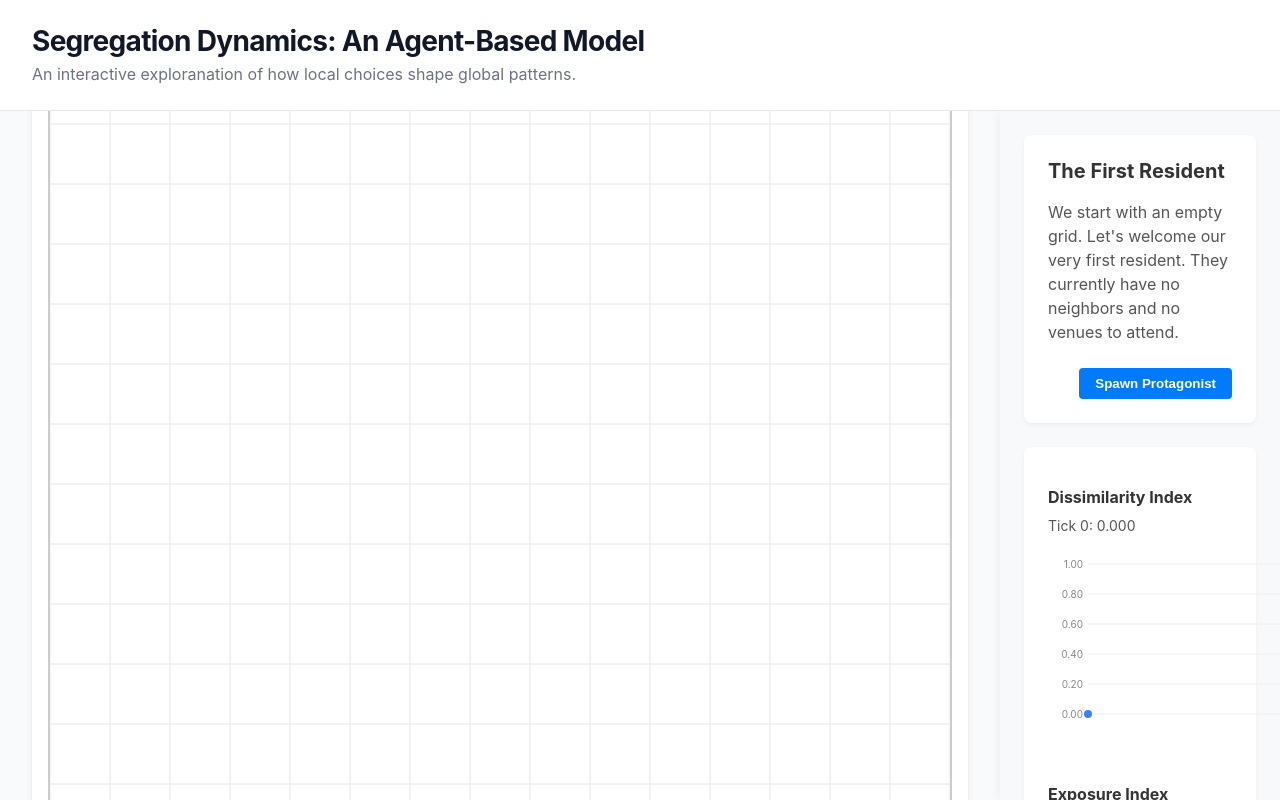
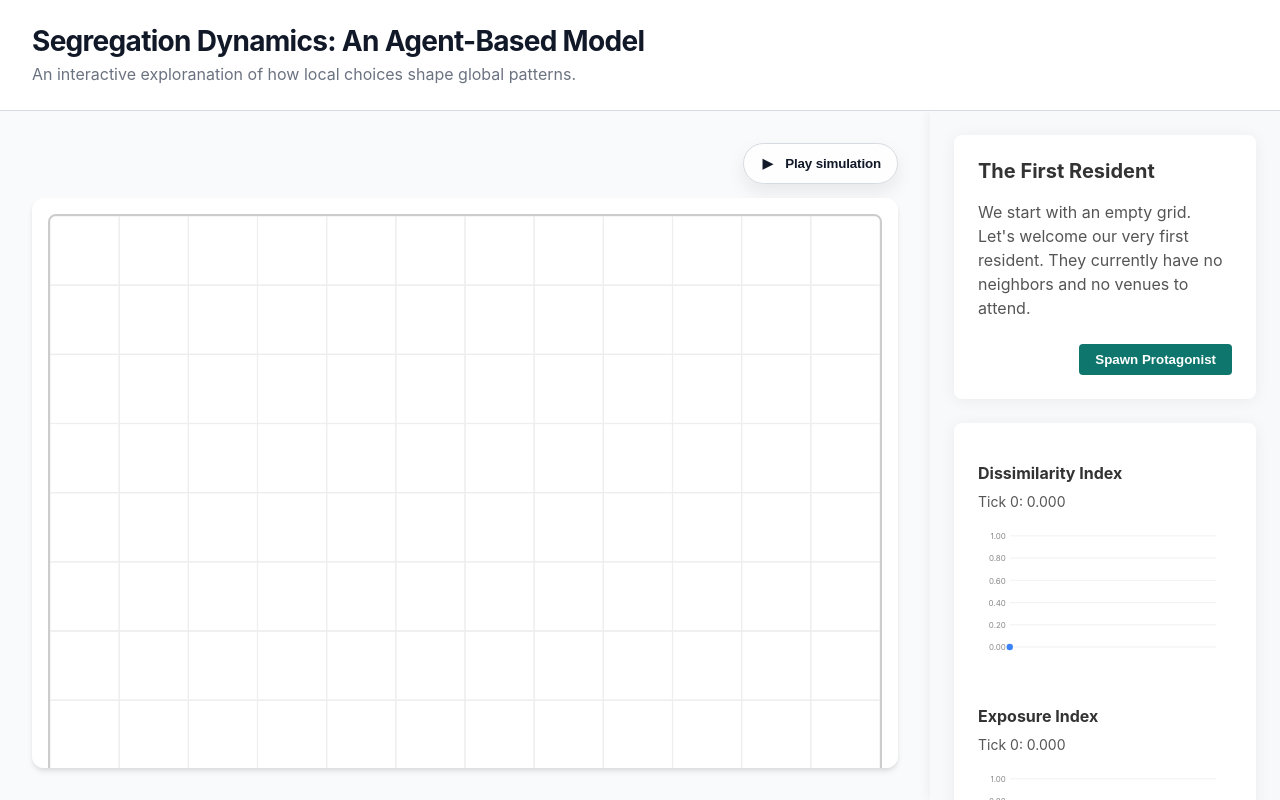
Before and after one commit to vvseva/seeing-venue-seg, a SvelteKit app: page / in a window 1280 px wide. Built offline with nearby package versions, Linux system fonts and the light colour scheme.

Commit message:
codex 5.3 venues genration and movement fixed

```diff
--- a/src/app.css
+++ b/src/app.css
@@ -2,13 +2,19 @@
    1. BASE & TYPOGRAPHY
    ========================================= */
 :root {
-  --primary-color: #007bff;
-  --primary-hover: #0056b3;
-  --bg-color: #f0f2f5;
+  box-sizing: border-box;
+  --primary-color: #0f766e;
+  --primary-hover: #115e59;
+  --bg-color: #eef2f2;
   --panel-bg: #ffffff;
   --text-main: #111827;
   --text-muted: #6b7280;
-  --border-color: #e5e7eb;
+  --border-color: #d6dbe1;
+  --shadow-soft: 0 12px 28px rgba(15, 23, 42, 0.08);
+}
+
+*, *::before, *::after {
+  box-sizing: inherit;
 }
 
 body, html {
@@ -16,8 +22,8 @@ body, html {
   padding: 0;
   font-family: -apple-system, BlinkMacSystemFont, "Segoe UI", Roboto, Helvetica, Arial, sans-serif;
   background-color: var(--bg-color);
-  height: 100vh;
-  overflow: hidden; /* Prevents scrolling in kiosk/museum environment */
+  min-height: 100vh;
+  overflow: hidden;
 }
 
 h1 {
@@ -53,7 +59,7 @@ p {
   max-width: 1400px;
   margin: 0 auto;
   background-color: var(--panel-bg);
-  box-shadow: 0 0 20px rgba(0,0,0,0.05);
+  box-shadow: var(--shadow-soft);
 }
 
 .exhibit-header {
@@ -72,6 +78,7 @@ p {
   display: flex;
   flex: 1;
   overflow: hidden;
+  min-height: 0;
 }
 
 /* Sidebar Structure */
@@ -79,7 +86,8 @@ p {
   display: flex;
   flex-direction: column;
   gap: 1.5rem;
-  width: 350px;
+  width: min(350px, 38vw);
+  min-width: 300px;
   height: 100%;
   background: #f8f9fa;
   padding: 1.5rem;
@@ -92,7 +100,8 @@ p {
   background: var(--panel-bg);
   border-radius: 8px;
   padding: 1.5rem;
-  box-shadow: 0 2px 4px rgba(0,0,0,0.05);
+  box-shadow: 0 2px 16px rgba(15, 23, 42, 0.06);
+  min-width: 0;
 }
 
 .charts-panel {
@@ -139,13 +148,58 @@ p {
 .simulation-canvas {
   flex: 1;
   display: flex;
+  flex-direction: column;
   align-items: center;
   justify-content: center;
+  gap: 0.85rem;
   background-color: #f9fafb;
   padding: 2rem;
+  min-width: 0;
+  min-height: 0;
+}
+
+.simulation-controls {
+  display: flex;
+  justify-content: flex-end;
+  width: min(100%, 940px);
+}
+
+.simulation-toggle {
+  display: inline-flex;
+  align-items: center;
+  gap: 0.6rem;
+  border: 1px solid var(--border-color);
+  background: rgba(255, 255, 255, 0.9);
+  color: var(--text-main);
+  padding: 0.75rem 1rem;
+  border-radius: 999px;
+  font-weight: 700;
+  letter-spacing: -0.01em;
+  cursor: pointer;
+  box-shadow: 0 8px 18px rgba(15, 23, 42, 0.08);
+  transition: transform 0.18s ease, box-shadow 0.18s ease, background 0.18s ease;
+}
+
+.simulation-toggle:hover:not(:disabled) {
+  transform: translateY(-1px);
+  box-shadow: 0 12px 22px rgba(15, 23, 42, 0.12);
+}
+
+.simulation-toggle:disabled {
+  cursor: progress;
+  opacity: 0.7;
+}
+
+.control-icon {
+  width: 1rem;
+  display: inline-flex;
+  justify-content: center;
 }
 
 .grid-wrapper {
+  width: 100%;
+  max-width: 100%;
+  overflow: auto;
   background: white;
   padding: 1rem;
   border-radius: 12px;
@@ -157,6 +211,10 @@ p {
   background-color: #fff;
   touch-action: none; /* Prevents mobile page-refresh pull while dragging */
   border-radius: 8px;
+  display: block;
+  width: min(100%, 900px);
+  height: auto;
+  max-width: 100%;
 }
 
 .grid-cell {
@@ -173,37 +231,49 @@ p {
 }
 
 .venue {
-  transition: filter 0.2s;
+  transition: transform 180ms cubic-bezier(0.22, 1, 0.36, 1), filter 0.2s;
 }
 .venue.draggable {
   cursor: grab;
 }
-.venue.draggable:active, :global(.dragging) {
+.venue.hovered rect {
+  opacity: 0.38;
+}
+.venue.hovered {
+  filter: drop-shadow(0px 10px 16px rgba(15, 23, 42, 0.12));
+}
+.venue.draggable:active {
   cursor: grabbing;
   filter: drop-shadow(0px 8px 12px rgba(0,0,0,0.4));
 }
 
+.dragging {
+  cursor: grabbing;
+}
+
 .agent {
-  transition: opacity 0.2s;
+  transition: transform 180ms cubic-bezier(0.22, 1, 0.36, 1), opacity 0.2s;
 }
 
 .agent.draggable {
   cursor: grab;
 }
 
-.agent.draggable:active, :global(.dragging) {
+.agent.draggable:active {
   cursor: grabbing;
   filter: drop-shadow(2px 4px 6px rgba(0,0,0,0.3));
 }
 
 .emoji {
   user-select: none; /* Prevents the user from accidentally highlighting the text */
+  -webkit-user-select: none;
   pointer-events: none; /* Passes mouse events through to the group for dragging */
 }
 
 /* Charts */
 .chart-container {
   width: 100%;
+  min-width: 0;
 }
 
 .chart-container path {
@@ -214,12 +284,20 @@ p {
   display: flex;
   flex-direction: column;
   gap: 1.25rem;
+  min-width: 0;
 }
 
 .chart-value {
   margin: 0 0 0.5rem;
   font-size: 0.875rem;
   color: #555;
+}
+
+.chart-container svg {
+  display: block;
+  width: 100%;
+  height: auto;
+  overflow: visible;
 }
 
 /* Utility Bar Hover Logic */
@@ -234,14 +312,72 @@ p {
 
   /* Wiggle Animation */
   @keyframes wiggle-anim {
-    0%, 100% { transform: rotate(0deg); }
-    25% { transform: rotate(-12deg); }
-    75% { transform: rotate(12deg); }
+    0%, 100% { transform: translateX(0px) rotate(0deg); }
+    25% { transform: translateX(-1.5px) rotate(-4deg); }
+    75% { transform: translateX(1.5px) rotate(4deg); }
   }
 
   /* Svelte scopes CSS, using :global ensures it applies properly to the SVG group if needed,
      but local scoping works here because the class is directly on the element */
   .wiggle {
-    animation: wiggle-anim 0.3s ease-in-out infinite;
+    animation: wiggle-anim 0.45s ease-in-out infinite;
     transform-origin: center;
+    transform-box: fill-box;
   }
+
+  .spinner {
+    width: 0.9rem;
+    height: 0.9rem;
+    border-radius: 999px;
+    border: 2px solid rgba(17, 24, 39, 0.2);
+    border-top-color: var(--primary-color);
+    animation: spin 0.8s linear infinite;
+  }
+
+  @keyframes spin {
+    to {
+      transform: rotate(360deg);
+    }
+  }
+
+  @media (max-width: 1100px) {
+    .exhibit-content {
+      flex-direction: column;
+    }
+
+    .sidebar {
+      width: 100%;
+      min-width: 0;
+      max-height: 45vh;
+    }
+
+    .simulation-canvas {
+      padding: 1rem;
+    }
+
+    .simulation-controls {
+      justify-content: center;
+    }
+  }
+
+  @media (max-width: 720px) {
+    .exhibit-header,
+    .sidebar,
+    .panel {
+      padding: 1rem;
+    }
+
+    .storyboard .actions {
+      justify-content: stretch;
+    }
+
+    .btn-primary,
+    .simulation-toggle {
+      width: 100%;
+      justify-content: center;
+    }
+
+    .simulation-canvas {
+      padding: 0.75rem;
+    }
+  }
--- a/src/components/charts/LiveCharts.svelte
+++ b/src/components/charts/LiveCharts.svelte
@@ -10,8 +10,8 @@
     title: string;
   };
 
-  const width = 300;
-  const height = 200;
+  const width = 320;
+  const height = 190;
   const margin = { top: 20, right: 20, bottom: 30, left: 40 };
   const innerWidth = width - margin.left - margin.right;
   const innerHeight = height - margin.top - margin.bottom;
@@ -23,6 +23,7 @@
 
   $: metricsHistory = $metricsHistoryStore;
   $: latestMetric = metricsHistory.at(-1);
+  let hoveredMetric: { key: MetricKey; metric: SegregationMetrics } | null = null;
 
   function createXScale(history: SegregationMetrics[]) {
     return d3.scaleLinear()
@@ -51,6 +52,29 @@
   function getMetricValue(metric: SegregationMetrics, metricKey: MetricKey) {
     return metric[metricKey];
   }
+
+  function getClosestMetric(history: SegregationMetrics[], metricKey: MetricKey, pointerX: number) {
+    if (history.length === 0) return null;
+
+    const xScale = createXScale(history);
+    const domainX = xScale.invert(pointerX);
+    const bisectTick = d3.bisector((metric: SegregationMetrics) => metric.tick).center;
+    const index = bisectTick(history, domainX);
+    const metric = history[index] ?? history.at(-1);
+
+    return metric ? { key: metricKey, metric } : null;
+  }
+
+  function handlePointerMove(event: PointerEvent, history: SegregationMetrics[], metricKey: MetricKey) {
+    const svg = event.currentTarget as SVGSVGElement;
+    const rect = svg.getBoundingClientRect();
+    const relativeX = ((event.clientX - rect.left) / rect.width) * innerWidth;
+    hoveredMetric = getClosestMetric(history, metricKey, Math.max(0, Math.min(innerWidth, relativeX)));
+  }
+
+  function handlePointerLeave() {
+    hoveredMetric = null;
+  }
 </script>
 
 <div class="charts-stack">
@@ -61,14 +85,23 @@
     <div class="chart-container">
       <h3>{metricConfig.title}</h3>
       <p class="chart-value">
-        {#if latestMetric}
+        {#if hoveredMetric?.key === metricConfig.key}
+          Tick {hoveredMetric.metric.tick}: {getMetricValue(hoveredMetric.metric, metricConfig.key).toFixed(3)}
+        {:else if latestMetric}
           Tick {latestMetric.tick}: {getMetricValue(latestMetric, metricConfig.key).toFixed(3)}
         {:else}
           Waiting for simulation data...
         {/if}
       </p>
 
-      <svg {width} {height}>
+      <svg
+        viewBox={`0 0 ${width} ${height}`}
+        preserveAspectRatio="none"
+        role="img"
+        aria-label={`Interactive chart for ${metricConfig.title}`}
+        on:pointermove={(event) => handlePointerMove(event, metricsHistory, metricConfig.key)}
+        on:pointerleave={handlePointerLeave}
+      >
         <g transform={`translate(${margin.left},${margin.top})`}>
           {#each yScale.ticks(4) as tick}
             <line
@@ -100,6 +133,28 @@
               fill={chartMetricsColorScale(metricConfig.key)}
             />
           {/if}
+
+          {#if hoveredMetric?.key === metricConfig.key}
+            {@const hoveredValue = getMetricValue(hoveredMetric.metric, metricConfig.key)}
+            <line
+              x1={xScale(hoveredMetric.metric.tick)}
+              x2={xScale(hoveredMetric.metric.tick)}
+              y1="0"
+              y2={innerHeight}
+              stroke={chartMetricsColorScale(metricConfig.key)}
+              stroke-dasharray="4 4"
+              stroke-width="1.5"
+              opacity="0.45"
+            />
+            <circle
+              cx={xScale(hoveredMetric.metric.tick)}
+              cy={yScale(hoveredValue)}
+              r="5"
+              fill={chartMetricsColorScale(metricConfig.key)}
+              stroke="white"
+              stroke-width="2"
+            />
+          {/if}
         </g>
       </svg>
     </div>
--- a/src/components/grid/GridWorld.svelte
+++ b/src/components/grid/GridWorld.svelte
@@ -4,6 +4,7 @@
   import type { Agent, ReactionPreview, Venue } from '../../engine/types/models';
   import type { Writable } from 'svelte/store';
   import { currentChapterIndex } from '../../stores/narrativeStore';
+  import { WORLD_HEIGHT, WORLD_WIDTH } from '../../engine/world';
 
   type GridCell = {
     x: number;
@@ -14,8 +15,8 @@
   export let venuesStore: Writable<Venue[]>;
   export let ghostReactionsStore: Writable<ReactionPreview[]>;
 
-  const width = 15;
-  const height = 15;
+  const width = WORLD_WIDTH;
+  const height = WORLD_HEIGHT;
   const cellSize = 60; // Pixels per grid cell
 
   $: svgWidth = width * cellSize;
@@ -30,7 +31,11 @@
   }
 </script>
 
-<svg width={svgWidth} height={svgHeight} class="board">
+<svg
+  viewBox={`0 0 ${svgWidth} ${svgHeight}`}
+  preserveAspectRatio="xMidYMid meet"
+  class="board"
+>
   <g class="layer-grid">
     {#each bgCells as cell}
       <rect x={cell.x * cellSize} y={cell.y * cellSize} width={cellSize} height={cellSize} class="grid-cell" />
@@ -42,6 +47,8 @@
       <VenueVisual
         {venue}
         {cellSize}
+        boardWidth={width}
+        boardHeight={height}
         isDraggable={$currentChapterIndex >= 4}
       />
     {/each}
@@ -52,8 +59,11 @@
       <AgentVisual
         {agent}
         {cellSize}
+        boardWidth={width}
+        boardHeight={height}
         ghostReaction={$ghostReactionsStore.find(r => r.id === agent.id)}
-        isDraggable={$currentChapterIndex <= 1 ? agent.isProtagonist : $currentChapterIndex > 1}
+        isDraggable={$currentChapterIndex <= 2}
+        showProtagonistBadge={$currentChapterIndex <= 1 && agent.id === 'agent_protagonist'}
       />
     {/each}
   </g>
--- a/src/components/narrative/Storyboard.svelte
+++ b/src/components/narrative/Storyboard.svelte
@@ -1,17 +1,17 @@
 <script lang="ts">
   import { currentChapter, currentChapterIndex, narrativeActions } from '../../stores/narrativeStore';
-  import { isPlayingStore, simulationActions } from '../../stores/simulationStore';
+  import { isGeneratingVenuesStore, simulationActions } from '../../stores/simulationStore';
 
   const finalChapterIndex = 6; // Updated to match new chapter length
 
-  function nextPhase() {
+  async function nextPhase() {
     // 1. Fire the specific action if the chapter demands it
     if ($currentChapter.dispatchAction === 'SPAWN_PROTAGONIST') {
       simulationActions.spawnProtagonist();
     } else if ($currentChapter.dispatchAction === 'SPAWN_POPULATION') {
       simulationActions.spawnPopulation();
     } else if ($currentChapter.dispatchAction === 'GENERATE_VENUES') {
-      simulationActions.generateEmergentVenues();
+      await simulationActions.generateEmergentVenues();
     } else if ($currentChapter.dispatchAction === 'PLAY_SIMULATION') {
       simulationActions.play();
     }
@@ -21,14 +21,6 @@
       narrativeActions.next();
     }
   }
-
-  function toggleSimulation() {
-    if ($isPlayingStore) {
-      simulationActions.stop();
-      return;
-    }
-    simulationActions.play();
-  }
 </script>
 
 <div class="storyboard">
@@ -36,13 +28,11 @@
   <p class="content">{$currentChapter.content}</p>
 
   <div class="actions">
-    <button class="btn-primary" on:click={nextPhase}>
+    <button class="btn-primary" on:click={nextPhase} disabled={$isGeneratingVenuesStore}>
+      {#if $isGeneratingVenuesStore}
+        <span class="spinner" aria-hidden="true"></span>
+      {/if}
       {$currentChapter.actionLabel}
     </button>
-    {#if $currentChapter.dispatchAction === 'PLAY_SIMULATION' || $currentChapterIndex > 1}
-      <button class="btn-secondary" on:click={toggleSimulation}>
-        {$isPlayingStore ? 'Pause Simulation' : 'Run Simulation'}
-      </button>
-    {/if}
   </div>
 </div>
--- a/src/engine/SimulationEngine.ts
+++ b/src/engine/SimulationEngine.ts
@@ -8,6 +8,7 @@ import type {
 } from './types/models';
 
 import { calculateMetrics } from './math/masseyDentonMetrics';
+import { WORLD_HEIGHT, WORLD_WIDTH } from './world';
 
 export class SimulationEngine {
   public width: number;
@@ -26,8 +27,8 @@ export class SimulationEngine {
   public tickCount: number;
 
   constructor(config: SimulationConfig = {}) {
-    this.width = config.width ?? 15;
-    this.height = config.height ?? 15;
+    this.width = config.width ?? WORLD_WIDTH;
+    this.height = config.height ?? WORLD_HEIGHT;
     this.density = config.density ?? 0.7;
     this.similarityThreshold = config.similarityThreshold ?? 0.5;
     this.venueBoost = config.venueBoost ?? 0.2;
@@ -61,7 +62,6 @@ export class SimulationEngine {
       color,
       isHappy: true,
       utility: 1,
-      isProtagonist: true,
       currentVenueId: null
     });
 
@@ -92,7 +92,6 @@ export class SimulationEngine {
           color,
           isHappy: false,
           utility: 0,
-          isProtagonist: false,
           currentVenueId: null
         });
         this.grid[y][x] = id;
@@ -204,7 +203,7 @@ export class SimulationEngine {
           const occupantId = this.grid[ny][nx];
 
           if (occupantId && occupantId !== ignoreId) {
-            if (occupantId.startsWith('a_')) {
+            if (occupantId.startsWith('agent_')) {
               const neighbor = this.agents.get(occupantId);
               if (neighbor) {
                 totalNeighbors++;
@@ -275,9 +274,11 @@ export class SimulationEngine {
           if (nx >= 0 && nx < this.width && ny >= 0 && ny < this.height) {
             const neighborId = this.grid[ny][nx];
             if (neighborId) {
-              totalNeighbors++;
-              const neighbor = this.agents.get(neighborId)!;
-              if (neighbor.color === agent.color) sameNeighbors++;
+              const neighbor = this.agents.get(neighborId);
+              if (neighbor) {
+                totalNeighbors++;
+                if (neighbor.color === agent.color) sameNeighbors++;
+              }
             }
           }
         }
@@ -339,7 +340,7 @@ export class SimulationEngine {
         if (nx >= 0 && nx < this.width && ny >= 0 && ny < this.height) {
           const neighborId = this.grid[ny][nx];
 
-          if (neighborId && neighborId.startsWith('a_') && neighborId !== draggedId) {
+          if (neighborId && neighborId.startsWith('agent_') && neighborId !== draggedId) {
             const neighbor = this.agents.get(neighborId);
 
             if (neighbor) {
@@ -388,23 +389,52 @@ export class SimulationEngine {
       this.grid[existingVenue.y][existingVenue.x] = null;
     }
 
-    const targetCell = this.findNearestEmptyCell(preferredX, preferredY);
-    if (!targetCell) {
+    if (!this.isWithinBounds(preferredX, preferredY)) {
       if (existingVenue) {
         this.grid[existingVenue.y][existingVenue.x] = existingVenue.id;
       }
       return null;
     }
 
+    const targetOccupant = this.grid[preferredY][preferredX];
+
+    if (targetOccupant && targetOccupant.startsWith('agent_')) {
+      const displacedAgent = this.agents.get(targetOccupant);
+      if (!displacedAgent) {
+        if (existingVenue) {
+          this.grid[existingVenue.y][existingVenue.x] = existingVenue.id;
+        }
+        return null;
+      }
+
+      const relocation = this.findRandomEmptyCell(preferredX, preferredY);
+      if (!relocation) {
+        if (existingVenue) {
+          this.grid[existingVenue.y][existingVenue.x] = existingVenue.id;
+        }
+        return null;
+      }
+
+      this.grid[displacedAgent.y][displacedAgent.x] = null;
+      displacedAgent.x = relocation.x;
+      displacedAgent.y = relocation.y;
+      this.grid[relocation.y][relocation.x] = displacedAgent.id;
+    } else if (targetOccupant && targetOccupant.startsWith('v_')) {
+      this.venues.delete(targetOccupant);
+      this.grid[preferredY][preferredX] = null;
+    } else if (targetOccupant !== null) {
+      this.grid[preferredY][preferredX] = null;
+    }
+
     const venue: Venue = {
       id,
-      x: targetCell.x,
-      y: targetCell.y,
+      x: preferredX,
+      y: preferredY,
       color
     };
 
     this.venues.set(id, venue);
-    this.grid[targetCell.y][targetCell.x] = id;
+    this.grid[preferredY][preferredX] = id;
     return venue;
   }
 
@@ -414,11 +444,31 @@ export class SimulationEngine {
     if (!this.isWithinBounds(hoverX, hoverY)) return [];
 
     const targetOccupant = this.grid[hoverY][hoverX];
-    if (targetOccupant !== null && targetOccupant !== venueId) return [];
+    if (targetOccupant !== null && targetOccupant !== venueId && !targetOccupant.startsWith('agent_')) return [];
 
     const originalX = venue.x;
     const originalY = venue.y;
     const originalTargetOccupant = this.grid[hoverY][hoverX];
+    let displacedAgent: Agent | null = null;
+    let relocation: { x: number; y: number } | null = null;
+    let displacedAgentOriginalX = -1;
+    let displacedAgentOriginalY = -1;
+
+    if (targetOccupant && targetOccupant.startsWith('agent_')) {
+      displacedAgent = this.agents.get(targetOccupant) ?? null;
+      if (!displacedAgent) return [];
+
+      displacedAgentOriginalX = displacedAgent.x;
+      displacedAgentOriginalY = displacedAgent.y;
+
+      relocation = this.findRandomEmptyCell(hoverX, hoverY);
+      if (!relocation) return [];
+
+      this.grid[displacedAgent.y][displacedAgent.x] = null;
+      displacedAgent.x = relocation.x;
+      displacedAgent.y = relocation.y;
+      this.grid[relocation.y][relocation.x] = displacedAgent.id;
+    }
 
     this.grid[originalY][originalX] = null;
     this.grid[hoverY][hoverX] = venueId;
@@ -442,6 +492,13 @@ export class SimulationEngine {
     venue.x = originalX;
     venue.y = originalY;
 
+    if (displacedAgent && relocation) {
+      this.grid[relocation.y][relocation.x] = null;
+      displacedAgent.x = displacedAgentOriginalX;
+      displacedAgent.y = displacedAgentOriginalY;
+      this.grid[displacedAgentOriginalY][displacedAgentOriginalX] = displacedAgent.id;
+    }
+
     return reactions;
   }
 
@@ -453,7 +510,7 @@ export class SimulationEngine {
 
     const targetOccupant = this.grid[targetY][targetX];
     if (targetOccupant !== null && targetOccupant !== id) {
-      if (!targetOccupant.startsWith('a_')) return false;
+      if (!targetOccupant.startsWith('agent_')) return false;
 
       const displacedAgent = this.agents.get(targetOccupant);
       if (!displacedAgent) return false;
@@ -629,6 +686,26 @@ export class SimulationEngine {
       });
     });
 
+    for (const agent of this.agents.values()) {
+      const venueAtCell = Array.from(this.venues.values()).find(
+        (venue) => venue.x === agent.x && venue.y === agent.y
+      );
+
+      if (!venueAtCell) {
+        continue;
+      }
+
+      const relocation = this.findRandomEmptyCell(agent.x, agent.y);
+      if (!relocation) {
+        continue;
+      }
+
+      this.grid[agent.y][agent.x] = venueAtCell.id;
+      agent.x = relocation.x;
+      agent.y = relocation.y;
+      this.grid[relocation.y][relocation.x] = agent.id;
+    }
+
     // Recalculate the entire board's happiness now that venues exist
     this.updateAllUtilities();
   }
--- a/src/engine/types/models.ts
+++ b/src/engine/types/models.ts
@@ -7,7 +7,6 @@ export interface Agent {
   color: EntityColor;
   isHappy: boolean;
   utility: number;
-  isProtagonist?: boolean;
   currentVenueId?: string | null;
 }
 
--- /dev/null
+++ b/src/engine/world.ts
@@ -0,0 +1,2 @@
+export const WORLD_WIDTH = 12;
+export const WORLD_HEIGHT = 12;
--- a/src/routes/+page.svelte
+++ b/src/routes/+page.svelte
@@ -1,7 +1,7 @@
 <script lang="ts">
   import Sidebar from '../components/layout/Sidebar.svelte';
   import GridWorld from '../components/grid/GridWorld.svelte';
-  import { agentsStore, venuesStore, ghostReactionsStore } from '../stores/simulationStore';
+  import { agentsStore, venuesStore, ghostReactionsStore, isPlayingStore, isGeneratingVenuesStore, simulationActions } from '../stores/simulationStore';
 </script>
 
 <main class="exhibit-container">
@@ -12,6 +12,18 @@
 
   <div class="exhibit-content">
     <section class="simulation-canvas">
+      <div class="simulation-controls">
+        <button
+          class="simulation-toggle"
+          on:click={() => ($isPlayingStore ? simulationActions.stop() : simulationActions.play())}
+          disabled={$isGeneratingVenuesStore}
+          aria-label={$isPlayingStore ? 'Pause simulation' : 'Play simulation'}
+        >
+          <span class="control-icon" aria-hidden="true">{$isPlayingStore ? '❚❚' : '▶'}</span>
+          <span>{$isPlayingStore ? 'Pause' : 'Play'} simulation</span>
+        </button>
+      </div>
+
       <div class="grid-wrapper">
         <GridWorld
           {agentsStore}
--- a/src/stores/simulationStore.ts
+++ b/src/stores/simulationStore.ts
@@ -1,11 +1,13 @@
+import { tick } from 'svelte';
 import { writable, get } from 'svelte/store';
 import { SimulationEngine } from '../engine/SimulationEngine';
+import { WORLD_HEIGHT, WORLD_WIDTH } from '../engine/world';
 import type { Agent, Venue, ReactionPreview, SegregationMetrics } from '../engine/types/models';
 
 // 1. Initialize the headless engine
 export const engine = new SimulationEngine({
-  width: 15,
-  height: 15,
+  width: WORLD_WIDTH,
+  height: WORLD_HEIGHT,
   density: 0.8,
   similarityThreshold: 0.5,
   venueBoost: 0.2
@@ -23,6 +25,7 @@ export const metricsHistoryStore = writable<SegregationMetrics[]>([engine.getMet
 // Temporary state for the "Exploration" drag-and-drop feature
 export const ghostReactionsStore = writable<ReactionPreview[]>([]);
 export const hoveredVenueId = writable<string | null>(null);
+export const isGeneratingVenuesStore = writable<boolean>(false);
 
 // Internal loop reference for playing/pausing
 let animationFrameId: number;
@@ -164,15 +167,29 @@ export const simulationActions = {
    * You can expand the SimulationEngine class to handle this internally,
    * but triggering it from here syncs the UI immediately.
    */
-  generateEmergentVenues() {
+  async generateEmergentVenues() {
+    if (get(isGeneratingVenuesStore)) return;
+
+    isGeneratingVenuesStore.set(true);
+    this.stop();
+
+    await tick();
+    await new Promise<void>((resolve) => {
+      requestAnimationFrame(() => resolve());
+    });
+
+    try {
       // Call the Voronoi Relaxation algorithm.
       // In a 10x10 grid with 80% density, there are ~40 agents of each color.
       // A capacity of 20 means the math will automatically generate 2 venues per color (4 total)
       // and push them apart so they perfectly cover the map.
       engine.generateVenuesLloyds(20);
 
-    // Sync the Svelte UI to visually draw the new venues
       syncStores();
+      recordCurrentMetrics();
+    } finally {
+      isGeneratingVenuesStore.set(false);
+    }
   },
 
   previewVenueMove(id: string, targetX: number, targetY: number) {
```
Also changed, not shown: src/components/grid/AgentVisual.svelte (+16 -7 lines), src/components/grid/VenueVisual.svelte (+15 -6 lines), 22 other files (tests, documents, lock files or other folders). Lines whose indentation alone changed are shown as unchanged.
